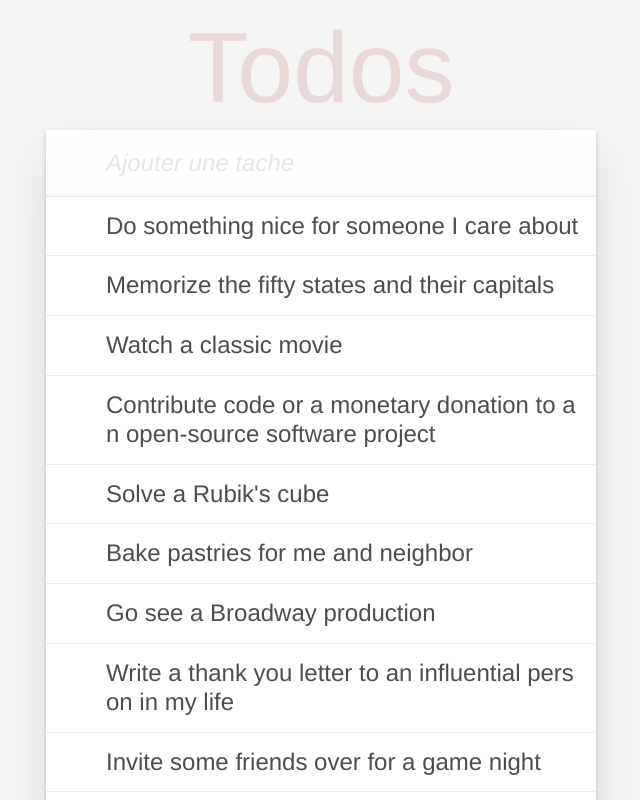
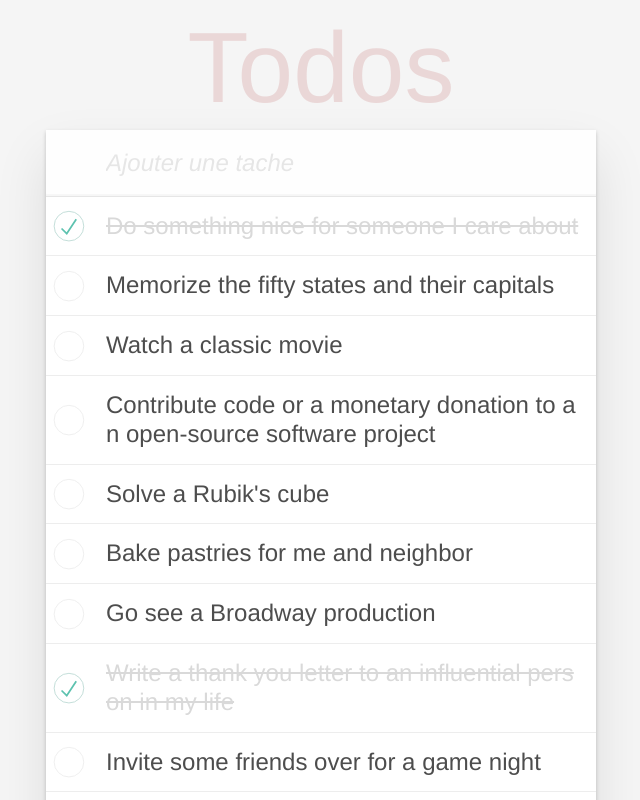
Before and after one commit to NdekoCode/Vuejs-todo-list, a Vue app: page / in a window 1280 px wide. Shown: the top 800 px of the page, without its empty margins (319-959 px from the left). Built offline with nearby package versions, Linux system fonts and the light colour scheme.

Commit message:
feat: completed todo and styles: input checkbox

```diff
--- a/src/components/Todos.vue
+++ b/src/components/Todos.vue
@@ -11,22 +11,33 @@
     </form>
     <div class="main">
       <ul class="todo-list">
-        <li class="todo" v-for="(todo, index) in todos" :key="index">
+        <!-- :class="{ completed: todo.completed }": Rajoute la classe 'completed' si notre tache est completer -->
+        <li
+          class="todo"
+          :class="{ completed: todo.completed }"
+          v-for="(todo, index) in todos"
+          :key="index"
+        >
           <div class="view">
-            <label for="">{{ todo.name }}</label>
+            <input
+              class="toggle"
+              type="checkbox"
+              name="complete"
+              :id="index"
+              v-model="todo.completed"
+            />
+            <label :for="index">{{ todo.name }}</label>
           </div>
         </li>
       </ul>
     </div>
+    {{ JSON.stringify(todos) }}
   </section>
 </template>
 
 <script>
 export default {
   name: "Todos",
-  props: {
-    msg: String,
-  },
   methods: {
     addTodo() {
       if (this.newTodo.length > 2) {
```
